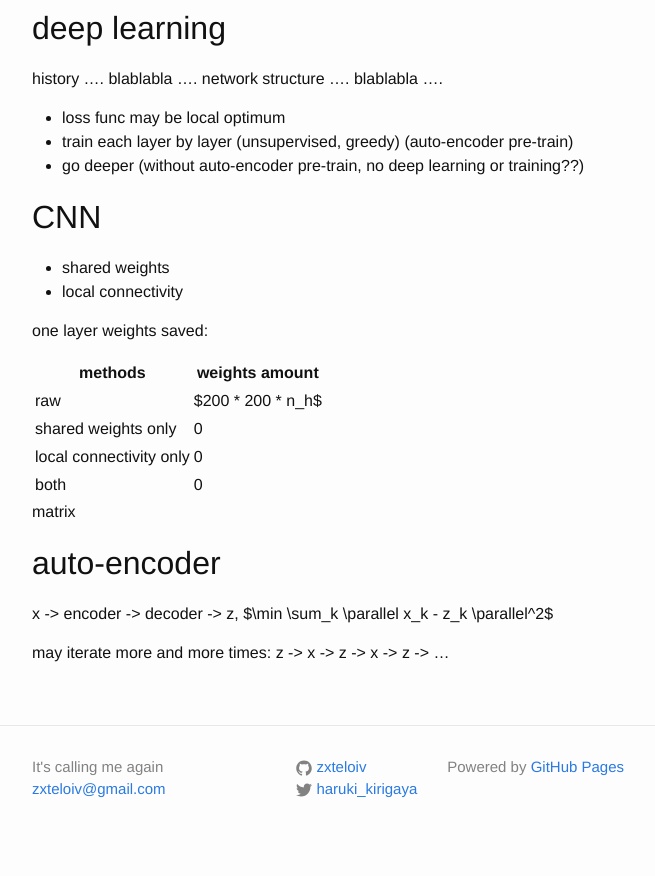
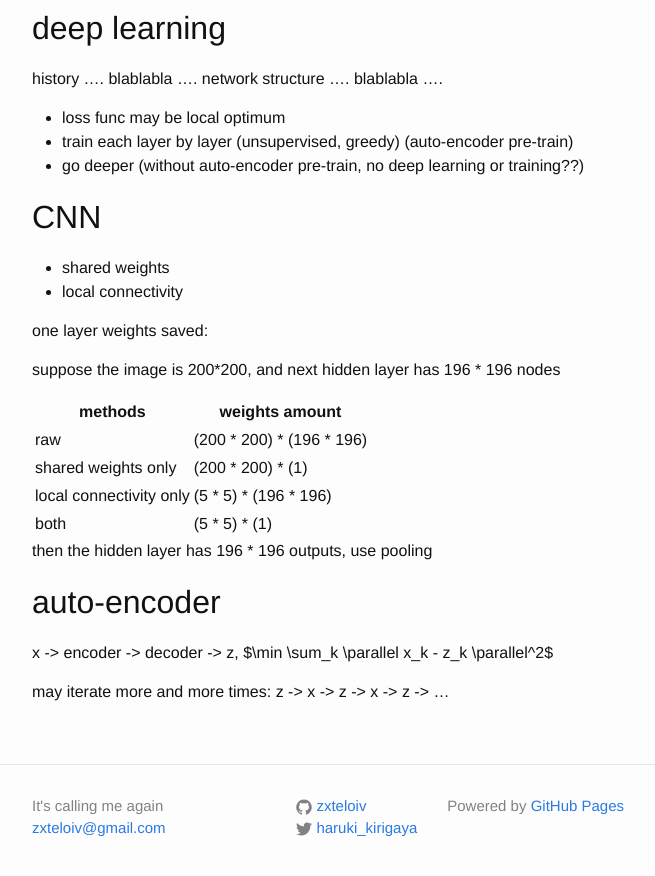
Before and after one commit to zxteloiv/zxteloiv.github.io, a Jekyll site: the page built from wiki/pattern_recognition/Ch6_artificial_neural_network/index.md, in a window 1280 px wide and 900 px high, scrolled down 1733 px. Shown: the top 876 px of the window, without its empty margins (238-893 px from the left). Built offline with Jekyll 4.4.1, drawn with Linux system fonts in a browser that asks for light colours; formulas are drawn with MathJax 3.

Commit message:
update weights in CNN notes

```diff
--- a/wiki/pattern_recognition/Ch6_artificial_neural_network/index.md
+++ b/wiki/pattern_recognition/Ch6_artificial_neural_network/index.md
@@ -93,14 +93,16 @@ network structure .... blablabla ....
 
 one layer weights saved:
 
+suppose the image is 200\*200, and next hidden layer has 196 \* 196 nodes
+
 | methods                 | weights amount |
 | ----------------------- | -------------- |
-| raw                     | $200 * 200 * n_h$ |
-| shared weights only     | 0 |
-| local connectivity only | 0 |
-| both                    | 0 |
+| raw                     | (200 \* 200) \* (196 \* 196) |
+| shared weights only     | (200 \* 200) \* (1) |
+| local connectivity only | (5 \* 5) \* (196 \* 196) |
+| both                    | (5 \* 5) \* (1) |
 
-matrix
+then the hidden layer has 196 \* 196 outputs, use pooling
 
 ## auto-encoder
 
```
Also changed, not shown: wiki/pattern_recognition/Homework_3/index.md (+4 -0 lines).
